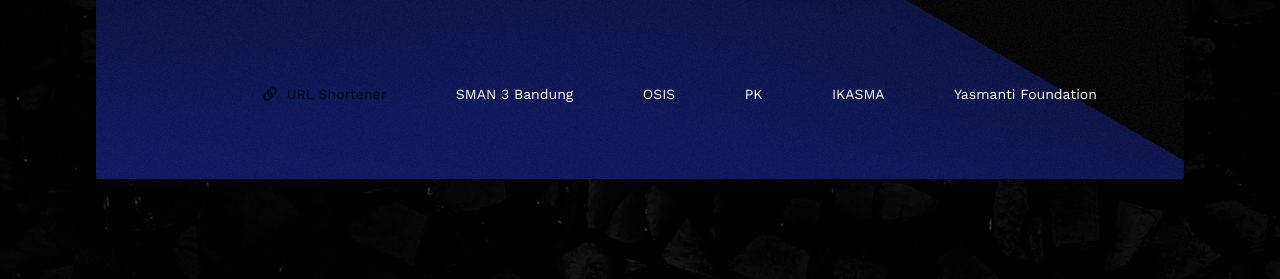
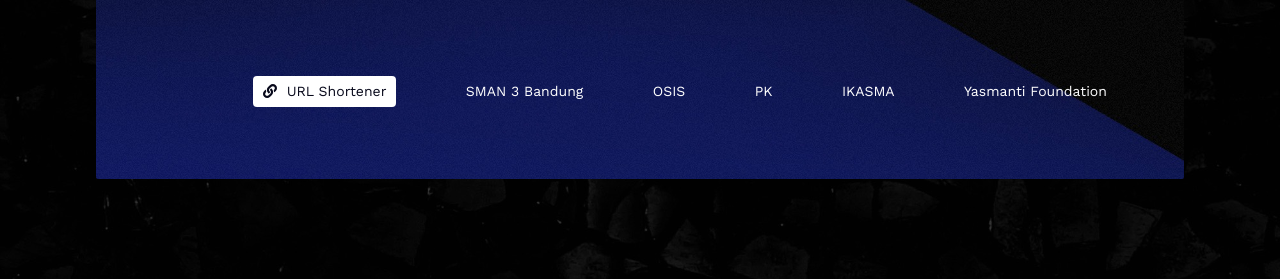
Before and after one commit to farellfaiz/wargatiga, a plain HTML site: page index.html in a window 1280 px wide. Shown: the part 521-800 px from the top of the page. Drawn offline with nearby package versions, Linux system fonts and the light colour scheme.

Commit message:
Add .tab selector.

```diff
--- a/style.css
+++ b/style.css
@@ -296,6 +296,13 @@ main .links a:link {
     font-family: "Work Sans", sans-serif;
 }
 
+.tab {
+    color: black;
+    background-color: white;
+    padding: 3px 10px;
+    border-radius: 4px;
+}
+
 main .vhs {
     font-family: "Work Sans", sans-serif;
     background: #000 url("images/desktop-bg.jpg") center center no-repeat;
```
